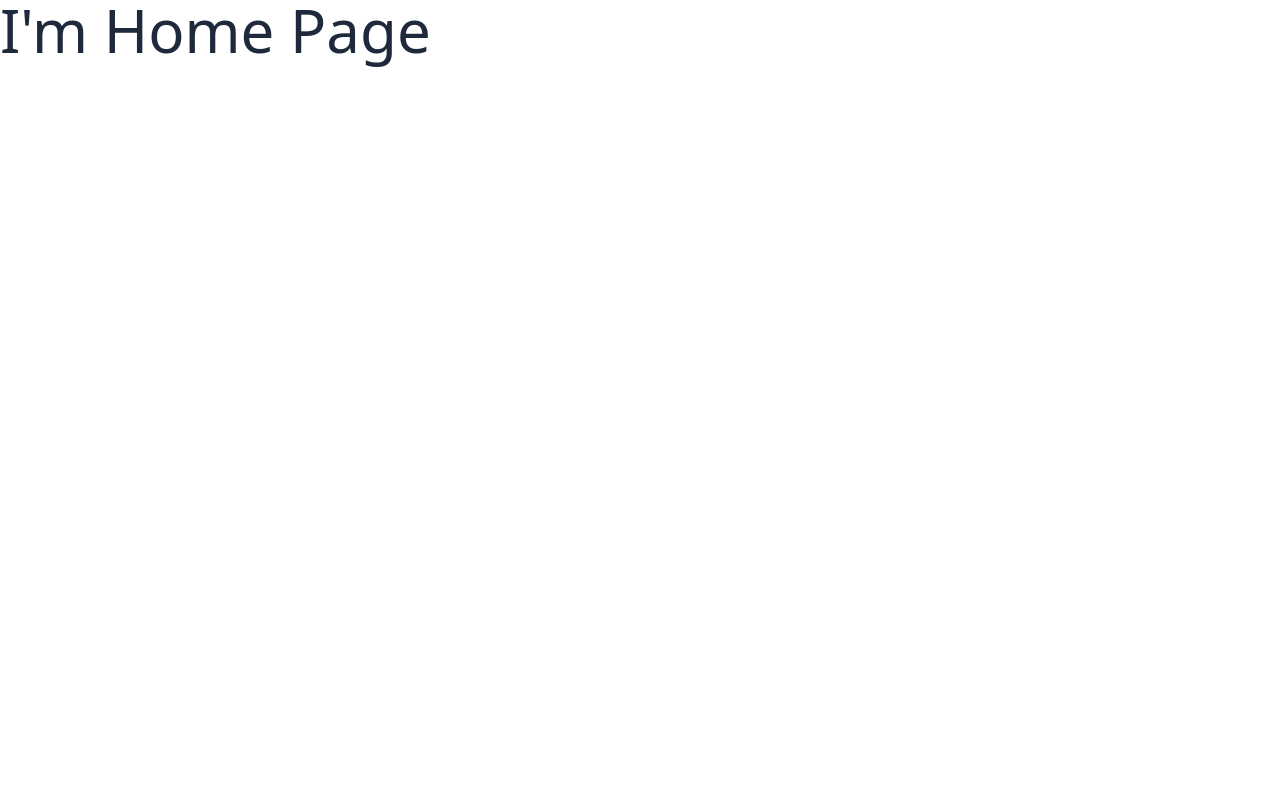
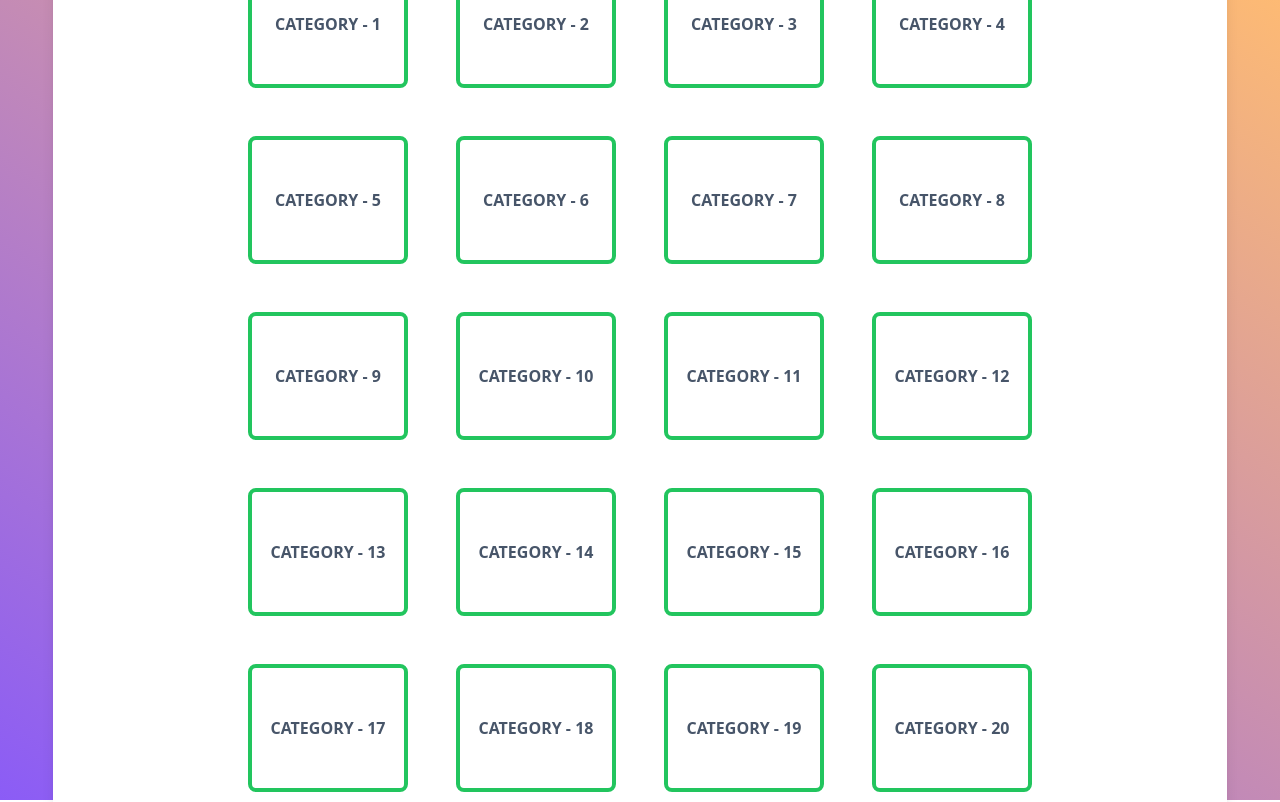
Before and after one commit to victorv47/triviapp, a Vue app: page / in a window 1280 px wide. Shown: the top 802 px of the page. Built offline with nearby package versions, Linux system fonts and the light colour scheme.

Commit message:
Main Page Layout

```diff
--- a/src/App.vue
+++ b/src/App.vue
@@ -1,5 +1,18 @@
 <script setup></script>
 
 <template>
-  <RouterView />
+  <main>
+    <div class="card">
+      <RouterView />
+    </div>
+  </main>
 </template>
+
+<style lang="postcss" scoped>
+main {
+  @apply flex h-screen items-center justify-center bg-gradient-to-tr from-violet-500 to-orange-300;
+  & .card {
+    @apply flex h-5/6 min-h-fit w-11/12 flex-col items-center gap-16 overflow-auto rounded-lg bg-white p-8 shadow-lg;
+  }
+}
+</style>
--- a/src/views/HomePage.vue
+++ b/src/views/HomePage.vue
@@ -1,5 +1,37 @@
 <script setup></script>
 
 <template>
-  <h1 class="text-6xl font-thin text-slate-800">I'm Home Page</h1>
+  <div class="brand">
+    <img class="logo" src="logo.svg" alt="logo" />
+    <h1 class="title">Triviapp</h1>
+    <img class="logo" src="logo.svg" alt="logo" />
+  </div>
+  <div class="categories">
+    <RouterLink v-for="n in 24" :key="n" :to="`/question/category/${n}`" class="category"
+      >Category - {{ n }}</RouterLink
+    >
+  </div>
 </template>
+
+<style lang="postcss" scoped>
+.brand {
+  @apply flex items-center justify-center gap-4;
+  & .logo {
+    @apply h-16 w-16;
+  }
+  & .title {
+    @apply text-6xl font-thin uppercase tracking-widest text-slate-700;
+  }
+}
+
+.categories {
+  @apply grid flex-grow grid-cols-4 gap-12;
+  & .category {
+    @apply flex h-32 w-40 items-center justify-center rounded-lg border-4 border-green-500 py-4 font-bold uppercase text-slate-600 transition-colors duration-300;
+
+    &:hover {
+      @apply cursor-pointer border-red-500 bg-red-500 text-white;
+    }
+  }
+}
+</style>
```
